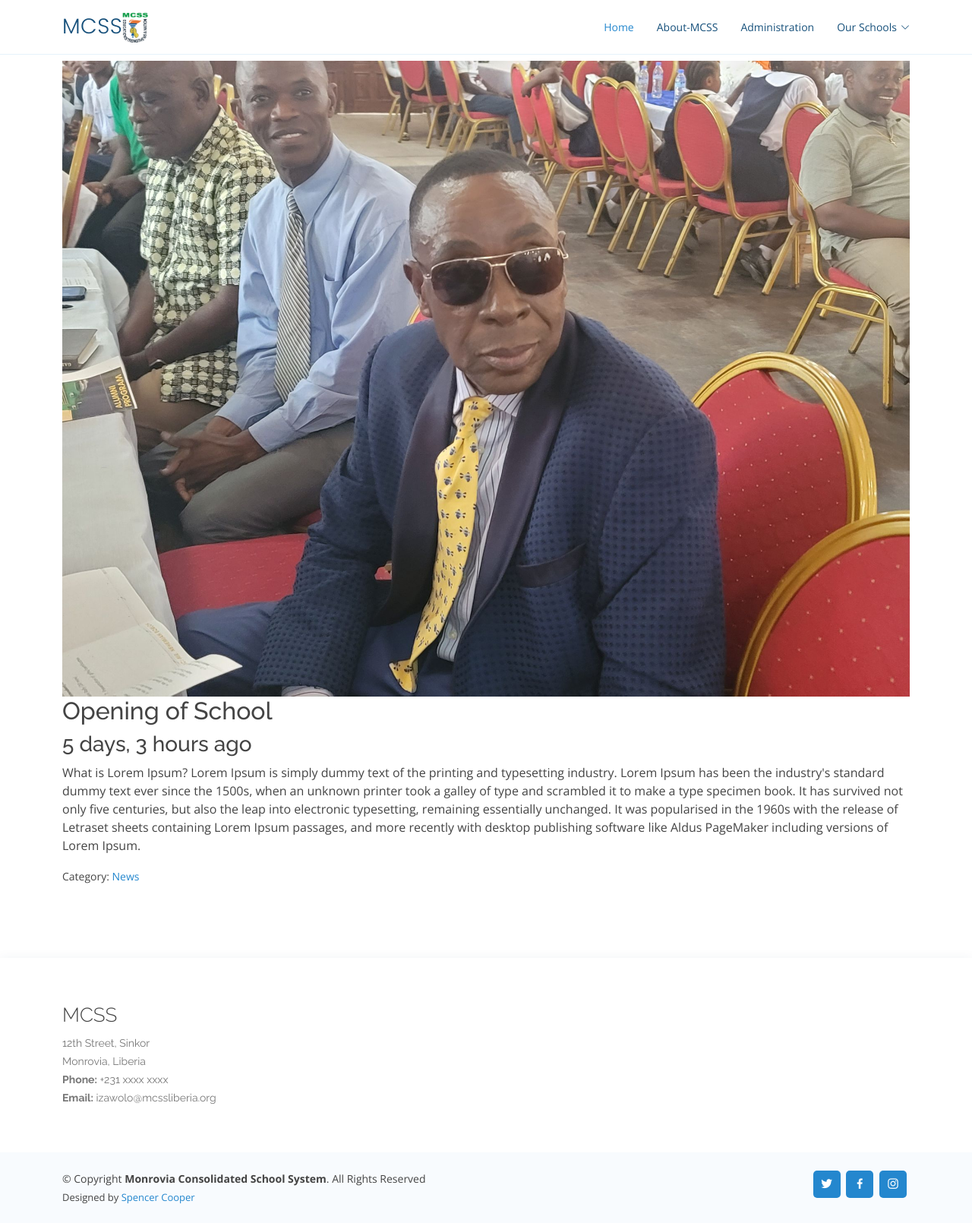
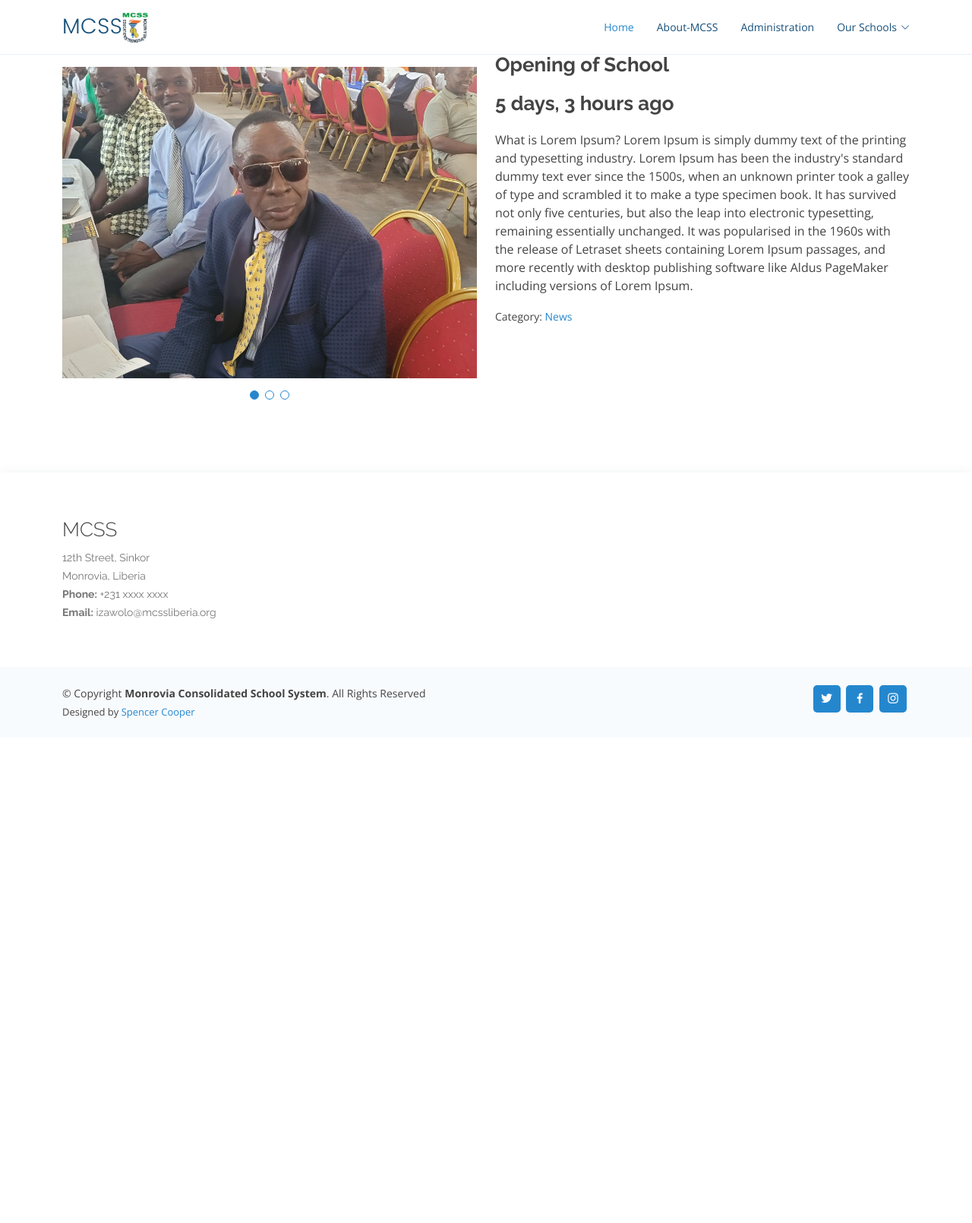
Before and after one commit to Spencerscooper/mcss-website-by-spencer, a Django app: a page that uses blog/templates/blog/detail.html in a window 1280 px wide. Shown: the whole page at 76% size. After the commit the page ends 946 px from the top, so only its background shows below. Run offline with Django 4.2, Linux system fonts and the light colour scheme; data comes from the database, SQL or seed files in the repository; both versions use the stored data as it was after the commit; some libraries are stand-ins or nearby versions.

Commit message:
rebrand of the site

```diff
--- a/blog/models.py
+++ b/blog/models.py
@@ -34,6 +34,8 @@ class Post(models.Model):
     created_at = models.DateTimeField(auto_now_add=True)
     status = models.CharField(max_length=10, choices=CHOICES_STATUS, default=ACTIVE)
     image = models.ImageField(upload_to='uploads/', blank=True, null=True)
+    image1 = models.ImageField(upload_to='uploads/', blank=True, null=True)
+    image2 = models.ImageField(upload_to='uploads/', blank=True, null=True)
 
     class Meta:
         ordering = ('-created_at',)
--- a/blog/templates/blog/detail.html
+++ b/blog/templates/blog/detail.html
@@ -11,9 +11,74 @@
 
 
     <!-- Detail Post -->
+    <!-- Beginning of New Insertion  -->
+
+    <!-- ======= Portfolio Details Section ======= -->
+    <section id="portfolio-details" class="portfolio-details">
+      <div class="container">
+
+
+        <div class="row gy-4">
+
+          <div class="col-lg-6">
+            <div class="portfolio-details-slider swiper">
+              {% if post.image %}
+              <div class="swiper-wrapper align-items-center">
+
+                <div class="swiper-slide">
+                  <br>
+                  <br>
+                  <img src="{{ post.image.url }}" alt="">
+                </div>
+                <div class="swiper-slide">
+                  <br>
+                  <br>
+                  <img src="{{ post.image1.url }}" alt="">
+                </div>
+
+                <div class="swiper-slide">
+                  <br>
+                  <br>
+                  <img src="{{ post.image1.url }}" alt="">
+                </div>
+              {% endif %}
+
+              </div>
+              <div class="swiper-pagination"></div>
+            </div>
+          </div>
+
+          <div class="col-lg-6">
+
+            <div class="portfolio-description">
+              <h2>{{post.title }}</h2>
+              <h2>{{post.created_at|timesince}} ago</h2>
+              <p>
+                {{post.body}}
+              </p>
+              <p><small>Category: <a href="{% url 'category_detail' post.category.slug %}"> {{post.category }}</a></small></p>
+            </div>
+          </div>
+
+        </div>
+
+      </div>
+    </section><!-- End Portfolio Details Section -->
+
+
+
+
+
+
+
+
+
+
+
+    <!-- end new insertion here -->
 
     <!-- ======= Contact Section ======= -->
-    <section id="contact" class="contact">
+    <!-- <section id="contact" class="contact">
       <div class="container" data-aos="fade-up">
         {% if post.image %}
             <div class="col-lg-12 mt-5 mt-lg-0">
@@ -29,7 +94,7 @@
             <h3>{{post.created_at|timesince}} ago</h3>
             <p>{{post.body}}</p>
             <p><small>Category: <a href="{% url 'category_detail' post.category.slug %}"> {{post.category }}</a></small></p>
-
+         -->
 <!--
             <div class="section-title">
               <h2>Comments</h2>
--- a/core/templates/core/about.html
+++ b/core/templates/core/about.html
@@ -147,7 +147,7 @@
 
             <div class="col-lg-9 pt-3 pt-lg-0 content" data-aos="fade-left" data-aos-delay="100">
               <h3>About: {{ bios.name }}</h3>
-              <p class="fst-italic">{{ bios.bio|truncatewords:100}} <a href="#">Continue Reading</a></p>
+              <p class="fst-italic">{{ bios.bio}}</p>
             </div>
 
         </div>
```
Also changed, not shown: blog/migrations/0018_post_image1_post_image2.py (added), db.sqlite3, media/uploads/MCSS-Building.jpg (added), media/uploads/alumni2.jpg (added), media/uploads/alumni3.jpg (added), media/uploads/alumni4_nynmDHX.jpg (added), media/uploads/alumni5_5uCfWeI.jpg (added).
